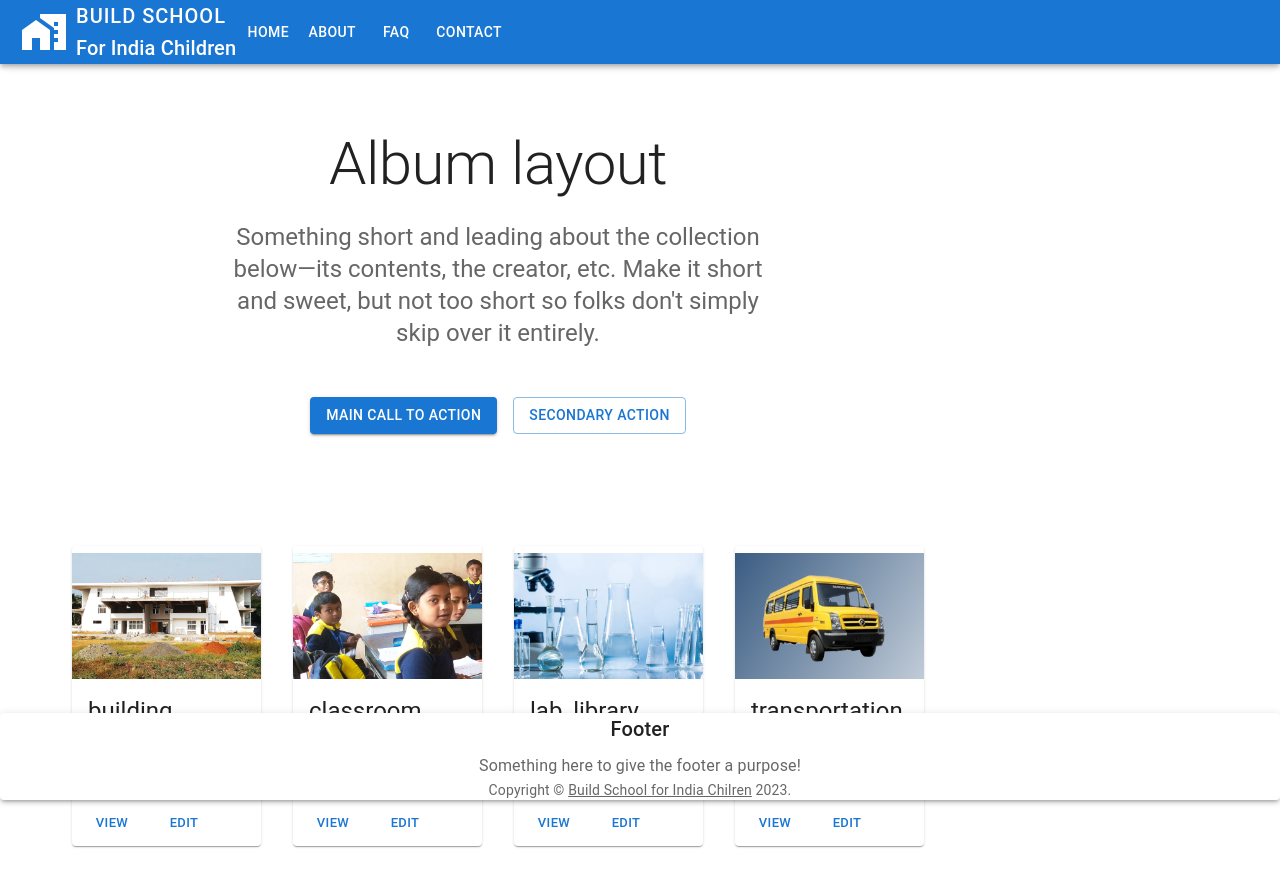
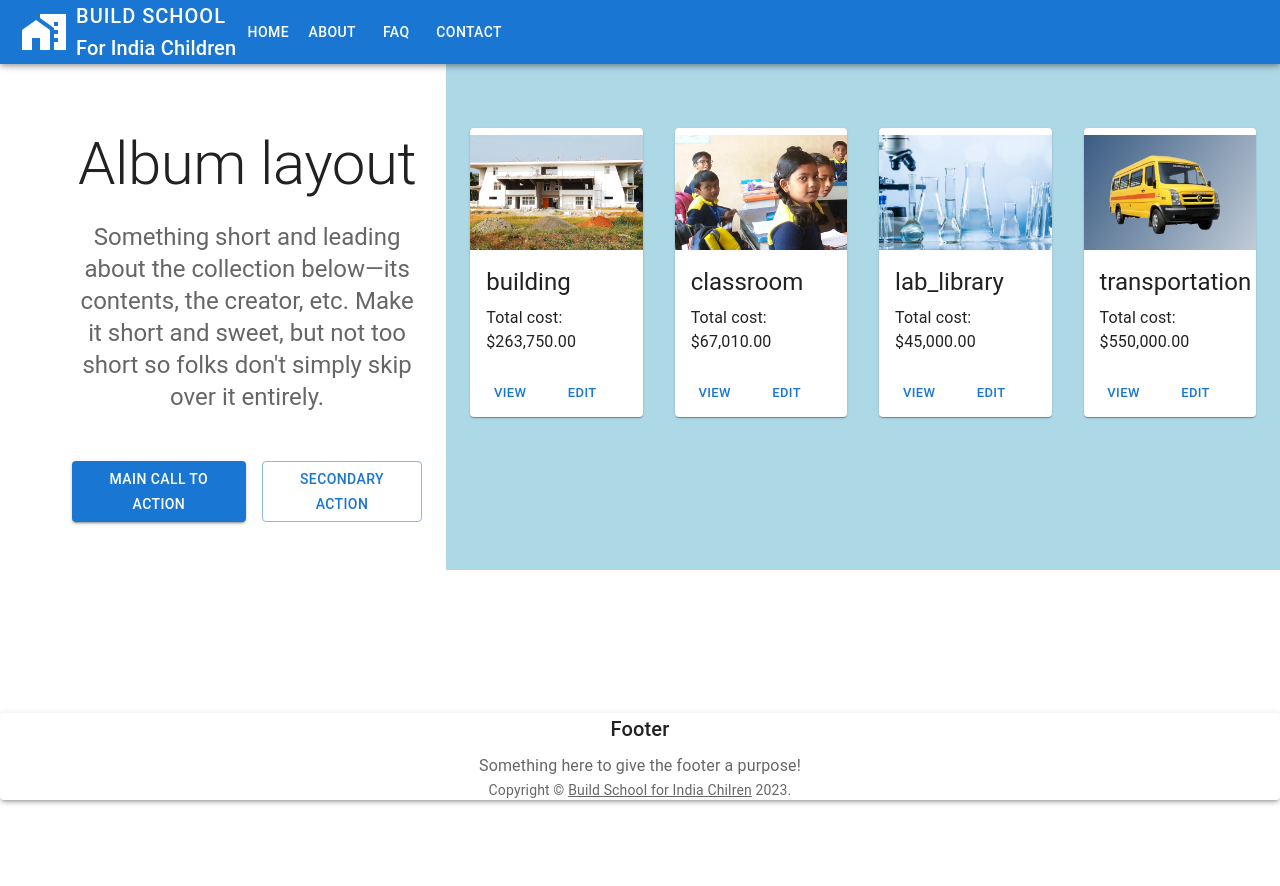
Before and after one commit to ipraisethelord/for-india-children, a React (Vite) app: page / in a window 1280 px wide. Shown: the top 886 px of the page. After the commit the page ends 800 px from the top, so only its background shows below. Built offline with nearby package versions, Linux system fonts and the light colour scheme.

Commit message:
center description and picture cards

```diff
--- a/src/components/pages/Home.jsx
+++ b/src/components/pages/Home.jsx
@@ -1,39 +1,36 @@
 import React from "react";
-import givealittlehelpalot from "../../assets/givealittlehelpalot.jpg";  //1500X800px
-import CssBaseline from '@mui/material/CssBaseline';
-import Box from '@mui/material/Box';
-import Container from '@mui/material/Container';
-import Paper from '@mui/material/Paper';
-import { styled } from '@mui/system';
-import Typography  from "@mui/material/Typography";
-import Grid  from "@mui/material/Grid";
+import givealittlehelpalot from "../../assets/givealittlehelpalot.jpg"; //1500X800px
+import CssBaseline from "@mui/material/CssBaseline";
+import Box from "@mui/material/Box";
+import Container from "@mui/material/Container";
+import Paper from "@mui/material/Paper";
+import { styled } from "@mui/system";
+import Typography from "@mui/material/Typography";
+import Grid from "@mui/material/Grid";
 import CardCategory from "../reusable/CardCategory.jsx";
 import CardImage from "../reusable/CardImage";
 import categoryItems from "../../assets/data/data.json";
 import AlbumCategory from "../reusable/AlbumCategory";
 //import CategoryImageData from "../reusable/CategoryImageData";
-const StyledPaper = styled(Paper)({
-  display: 'flex',
-  justifyContent: 'center',
-  alignItems: 'center',
-  borderRadius: '20px',
-  overflow: 'hidden',
-  // backgroundImage: `url(${image})`
-});
+// const StyledPaper = styled(Paper)({
+//   display: "flex",
+//   justifyContent: "center",
+//   alignItems: "center",
+//   borderRadius: "20px",
+//   overflow: "hidden"
+//   // backgroundImage: `url(${image})`
+// });
 
-const StyledImage = styled('img')({
-  width: '100%',
-  height: 'auto',
-  //borderRadius: '20px',
-
-});
+// const StyledImage = styled("img")({
+//   width: "100%",
+//   height: "auto"
+//   //borderRadius: '20px',
+// });
 
 function Home() {
   return (
     <>
-
-
-   {/* <StyledPaper>
+      {/* <StyledPaper>
 
              <StyledImage src={givealittlehelpalot} alt='Give a little, help a lot' />
     </StyledPaper>
@@ -54,8 +51,9 @@ function Home() {
       </Grid>
 
      */}
-    <AlbumCategory />
-
+      <Box display="flex" bgcolor="lightblue">
+        <AlbumCategory />
+      </Box>
     </>
   );
 }
```
